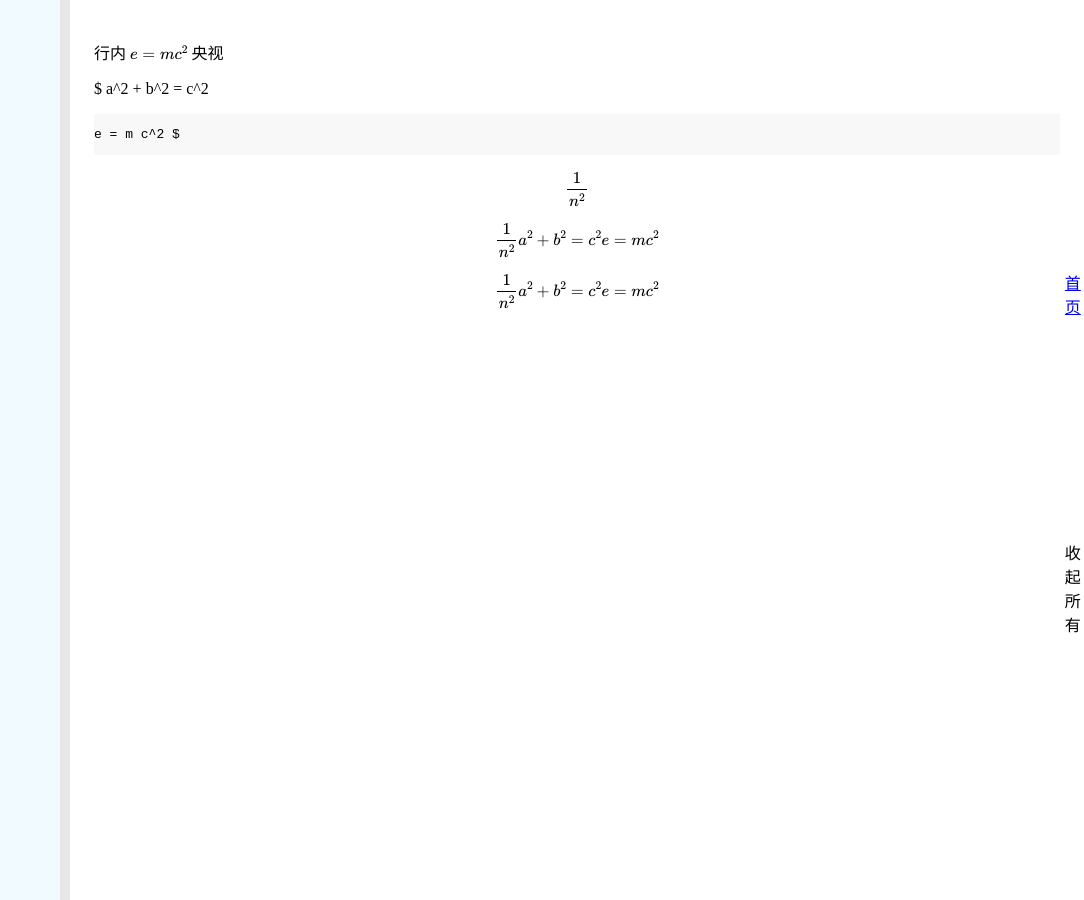
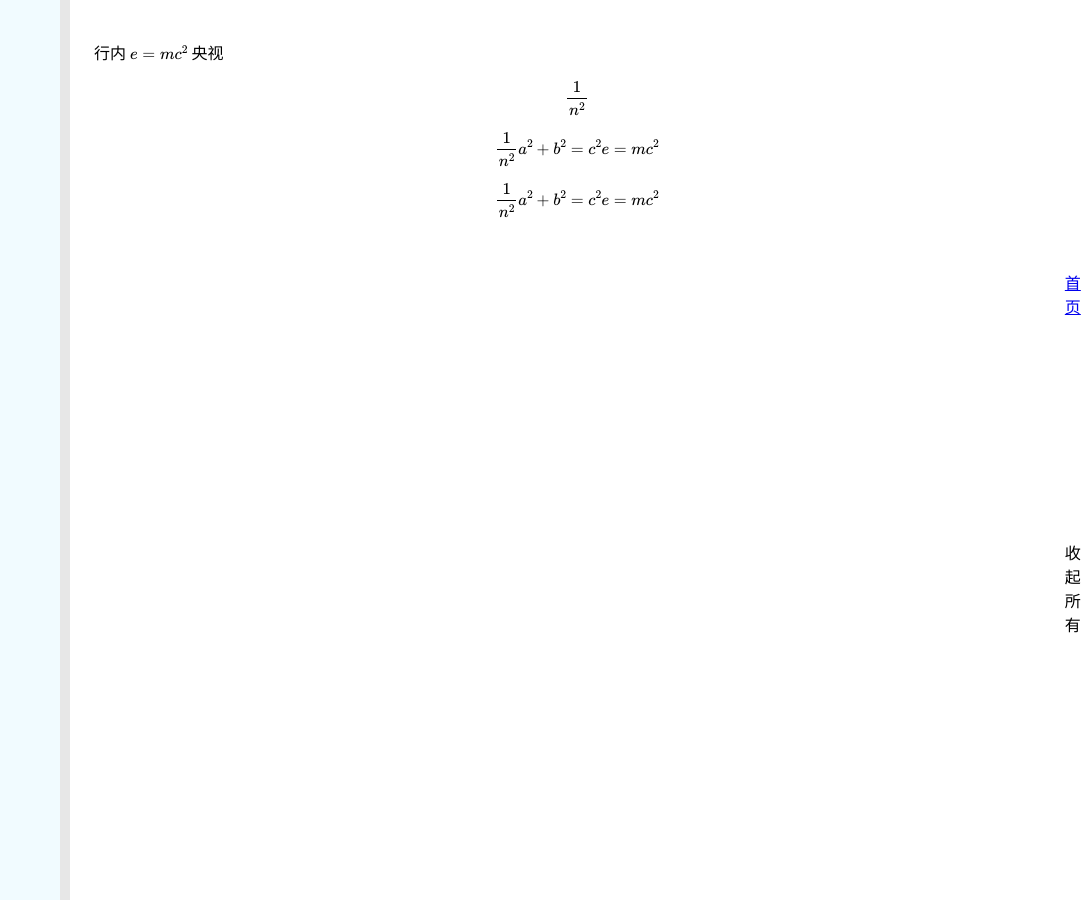
Before and after one commit to cyclonezhao/cyclonezhaonotes, a Jekyll site: the page built from _posts/2022-06-05-单变量微积分.md, in a window 1280 px wide. Shown: the whole page, without its empty margins (196-1280 px from the left). Built offline with Jekyll 4.4.1, drawn with Linux system fonts in a browser that asks for light colours; formulas are drawn with MathJax 3.

Commit message:
latex test

```diff
--- a/_posts/2022-06-05-单变量微积分.md
+++ b/_posts/2022-06-05-单变量微积分.md
@@ -6,27 +6,11 @@ mathjax: true
 
 行内 $e = m c^2$ 央视
 
-$
-    a^2 + b^2 = c^2
-
-    e = m c^2
-$
-
-$$
-a^2 + b^2 = c^2
-$$
-
-$$
- \frac{1}{n^{2}} \\
-\\
-a^2 + b^2 = c^2
-$$
-
 \\[ \frac{1}{n^{2}} \\]
 
 \\[
-    \frac{1}{n^{2}}
-    a^2 + b^2 = c^2
+    \frac{1}{n^{2}}  \\
+    a^2 + b^2 = c^2 \\
     e = m c^2
 \\]
 
```
